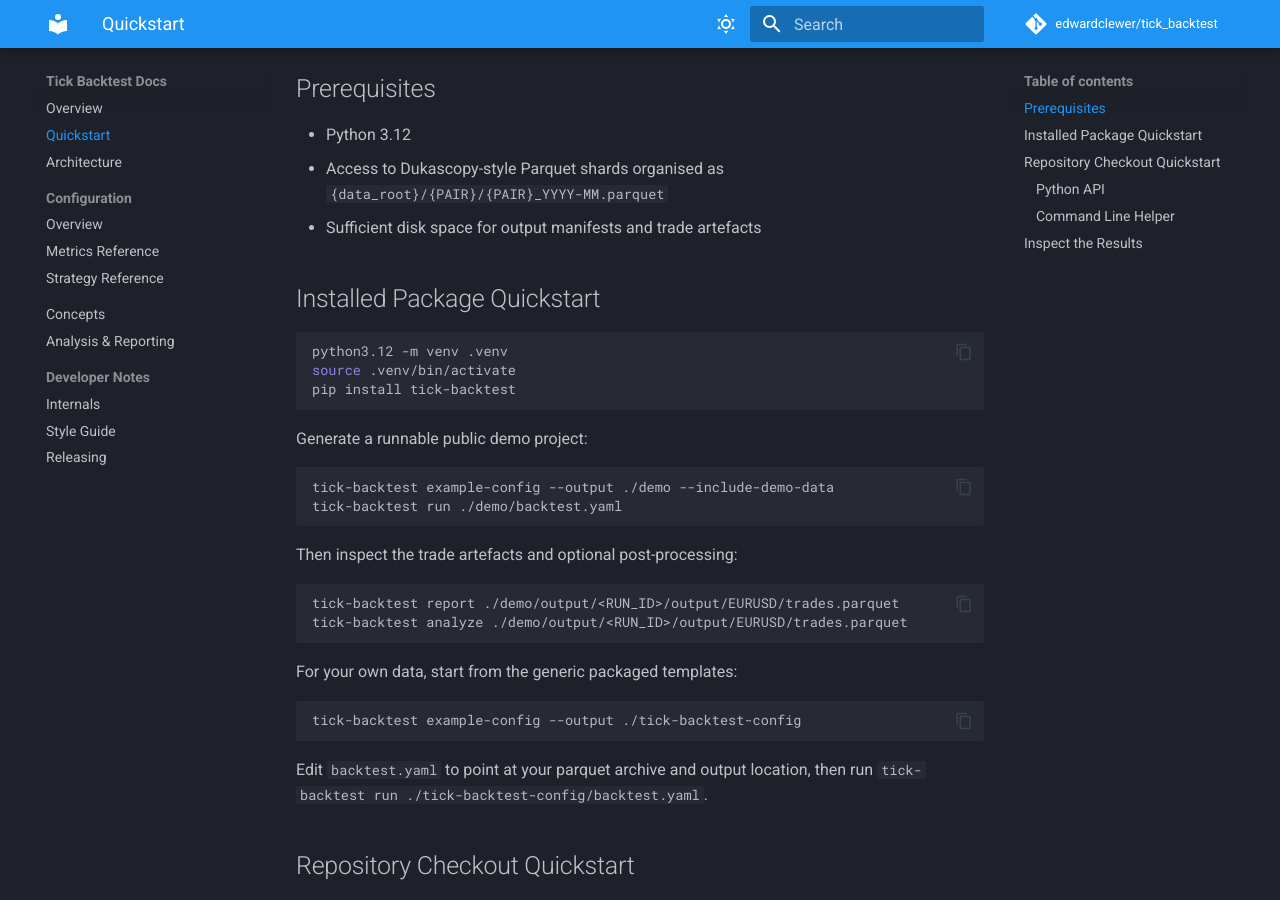
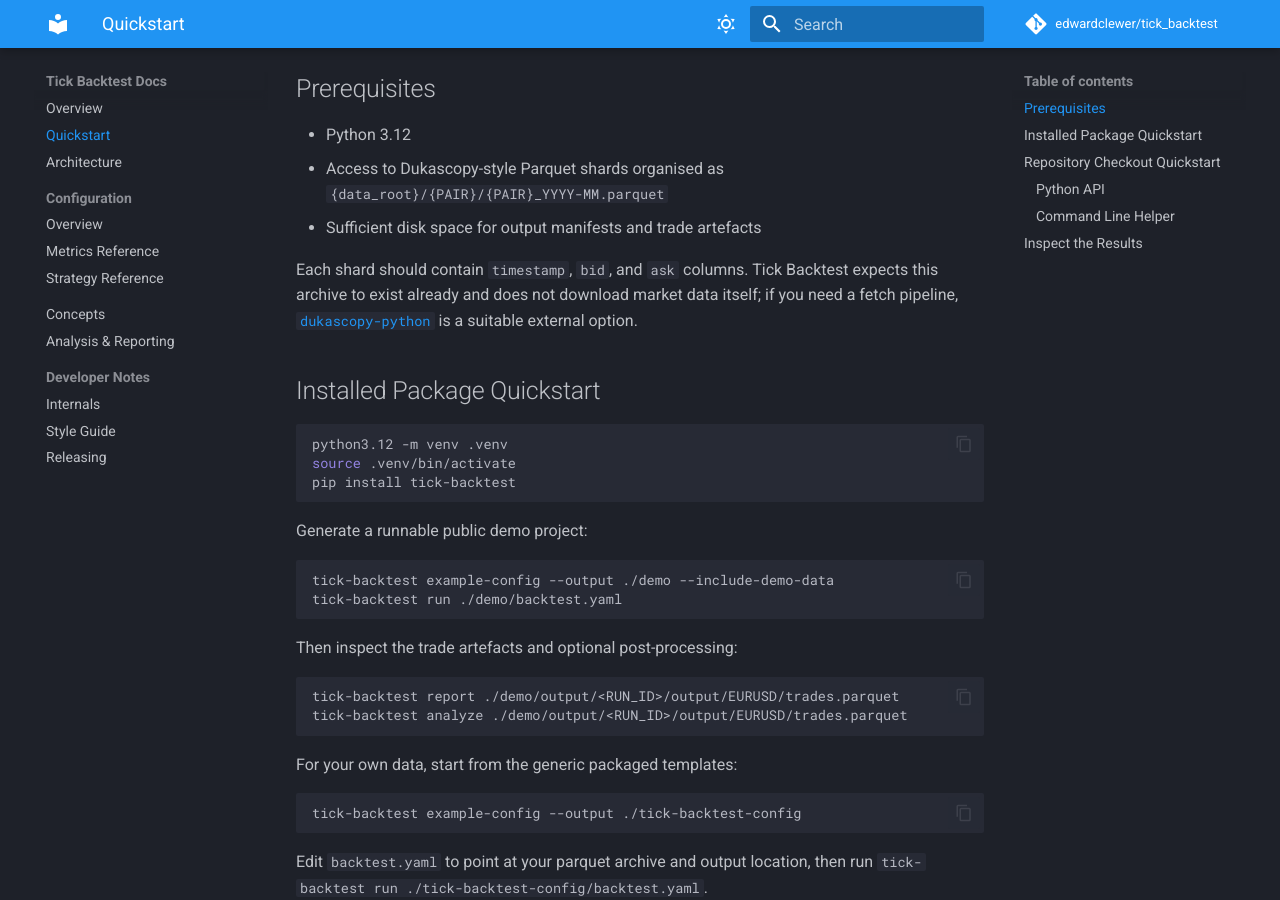
Before and after one commit to edwardclewer/tick_backtest, an MkDocs documentation site: the page built from docs/quickstart.md, in a window 1280 px wide and 900 px high, scrolled down 391 px. Built offline with MkDocs 1.6.1 and Material for MkDocs 9.7.7, drawn with Linux system fonts in a browser that asks for light colours; comment, search, counter and statistics services are not loaded.

Commit message:
docs: clarify external Dukascopy data acquisition

```diff
--- a/docs/quickstart.md
+++ b/docs/quickstart.md
@@ -28,6 +28,8 @@
 - Python 3.12
 - Access to Dukascopy-style Parquet shards organised as `{data_root}/{PAIR}/{PAIR}_YYYY-MM.parquet`
 - Sufficient disk space for output manifests and trade artefacts
+
+Each shard should contain `timestamp`, `bid`, and `ask` columns. Tick Backtest expects this archive to exist already and does not download market data itself; if you need a fetch pipeline, [`dukascopy-python`](https://github.com/fx-trader/dukascopy-python) is a suitable external option.
 
 ## Installed Package Quickstart
 
```
Also changed, not shown: README.md (+2 -0 lines).
